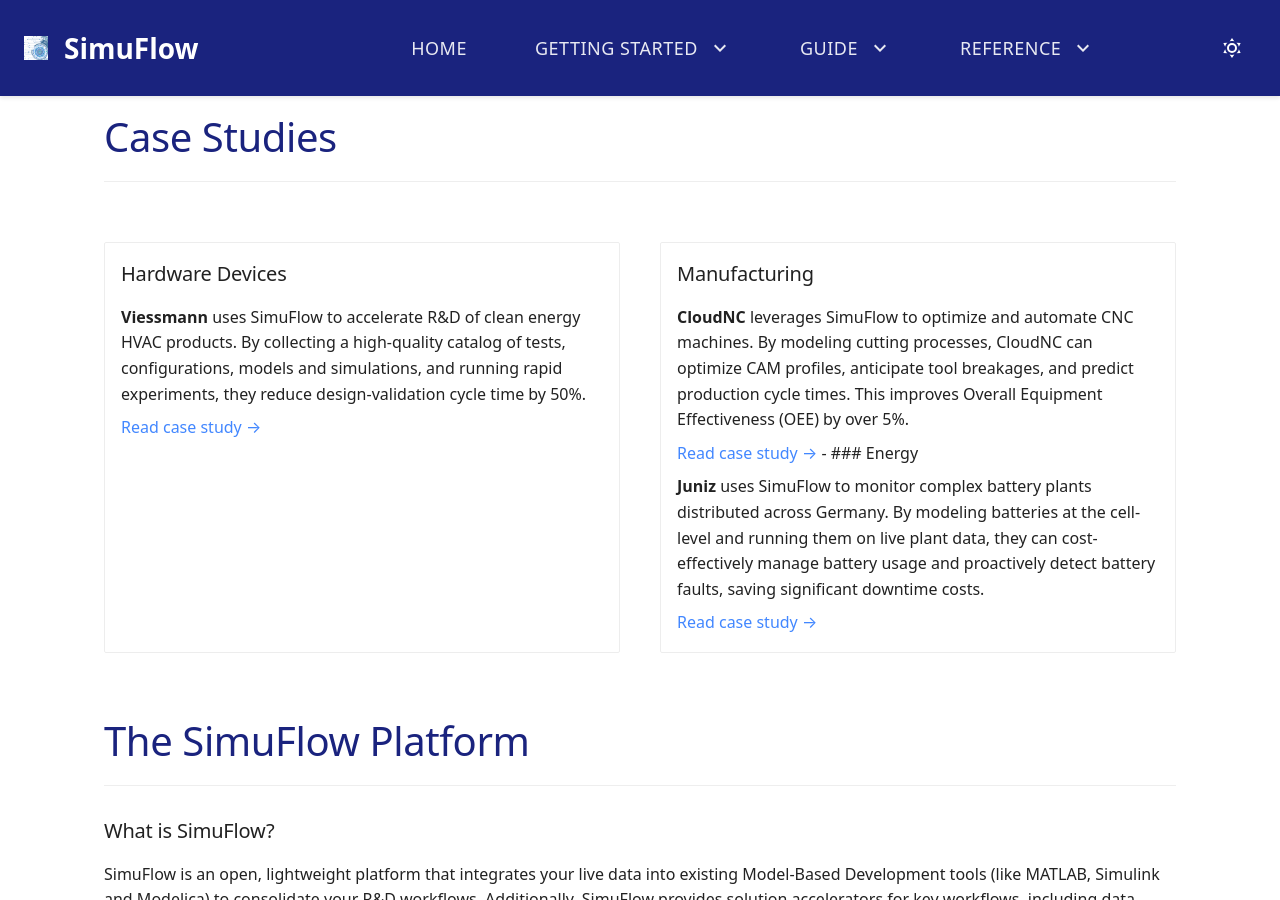
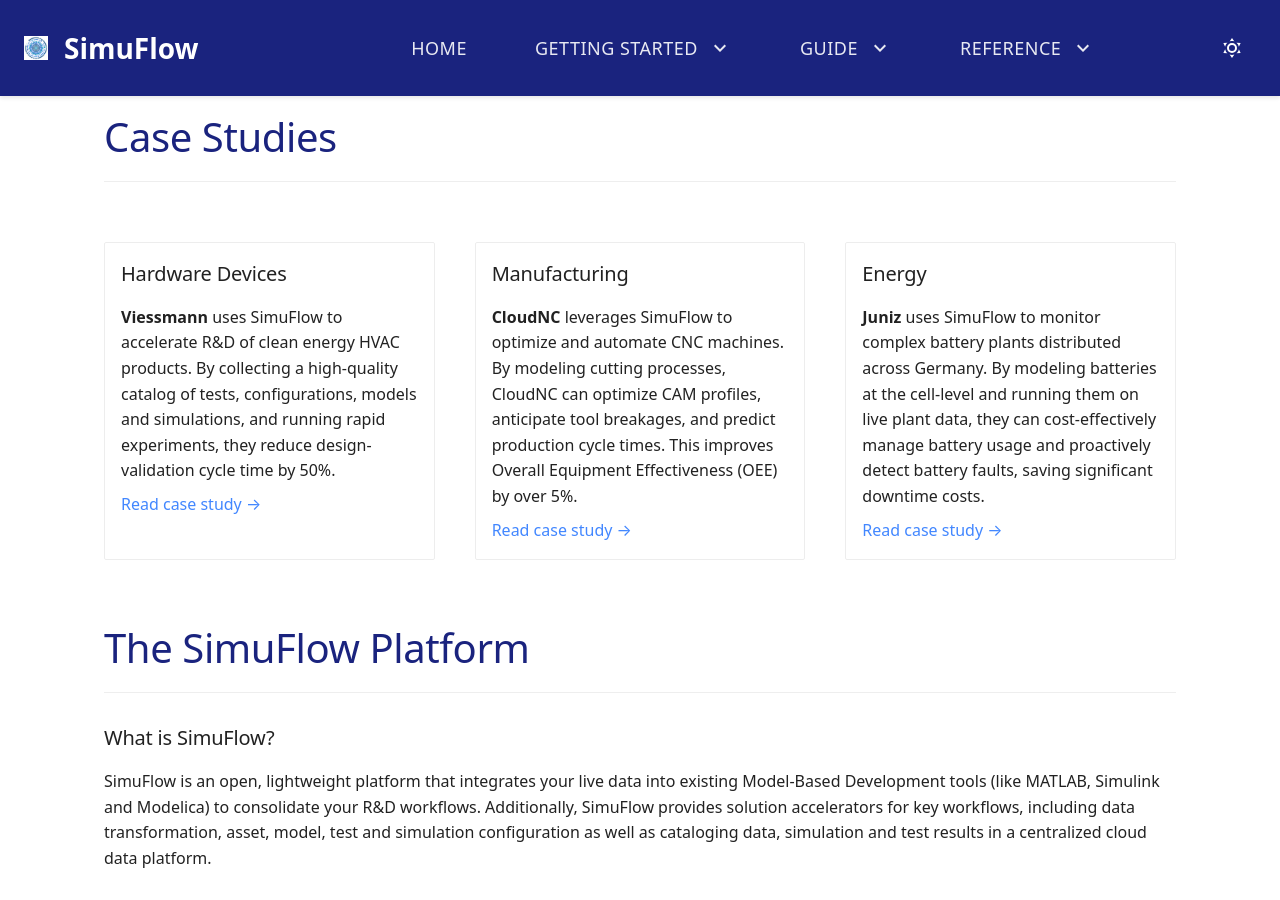
Before and after one commit to SteveRosam/new-site, an MkDocs documentation site: the page built from docs/index.md, in a window 1280 px wide and 900 px high, scrolled down 868 px. Built offline with MkDocs 1.6.1 and Material for MkDocs 9.7.7, drawn with Linux system fonts in a browser that asks for light colours; nearby versions of some CDN libraries; some web fonts are replaced; comment, search, counter and statistics services are not loaded.

Commit message:
Update Logo

```diff
--- a/docs/index.md
+++ b/docs/index.md
@@ -47,6 +47,7 @@
     **CloudNC** leverages SimuFlow to optimize and automate CNC machines. By modeling cutting processes, CloudNC can optimize CAM profiles, anticipate tool breakages, and predict production cycle times. This improves Overall Equipment Effectiveness (OEE) by over 5%.
 
     [Read case study →](#)
+
 - ### Energy
 
     **Juniz** uses SimuFlow to monitor complex battery plants distributed across Germany. By modeling batteries at the cell-level and running them on live plant data, they can cost-effectively manage battery usage and proactively detect battery faults, saving significant downtime costs.
--- a/docs/overrides/main.html
+++ b/docs/overrides/main.html
@@ -23,7 +23,7 @@
       <a href="{{ config.site_url | default(nav.homepage.url, true) | url }}"
          class="md-header-nav__button md-logo"
          aria-label="{{ config.site_name }}">
-        <img src="{{ 'img/free.png' | url }}" width="24" height="24" alt="logo">
+        <img src="{{ 'img/logo.png' | url }}" width="24" height="24" alt="logo">
         <span class="md-header-nav__title">
           {{ config.site_name }}
         </span>
--- a/mkdocs.yml
+++ b/mkdocs.yml
@@ -73,7 +73,7 @@
 
 # Favicon
 extra:
-  favicon: img/cow.svg
+  favicon: img/logo.png
 
 # Configuration
 theme:
```
Also changed, not shown: docs/img/logo.png (added).
